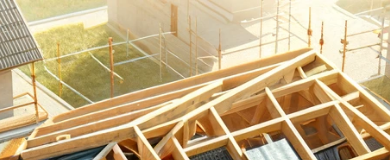
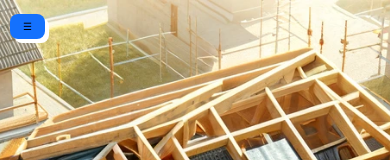
Before and after one commit to Erodri6z/fh-inc, a React (Vite) app: page / in a window 390 px wide. Shown: the top 160 px of the page. Built offline with nearby package versions, Linux system fonts and the light colour scheme.

Commit message:
add some css to the dropdown btn

```diff
--- a/src/components/Nav/nav.css
+++ b/src/components/Nav/nav.css
@@ -91,6 +91,11 @@
   .nav-item{
     padding: 10px;
   }
+  .dropdown-toggle {
+    display: flex;
+    background-color: #1471fd;
+    filter: drop-shadow(4px 4px white);
+  }
   .nav-bar:hover{
     background-color: rgba(0, 0, 0, 0);
   }
```
